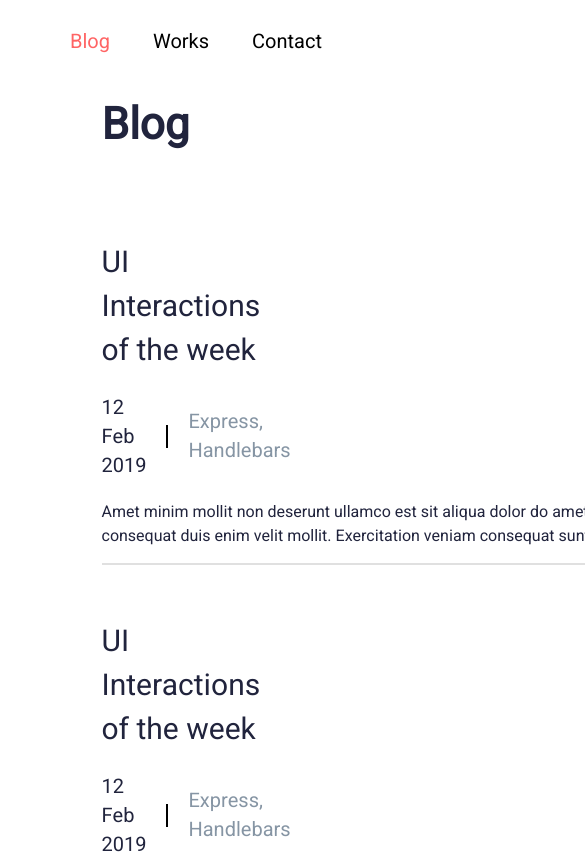
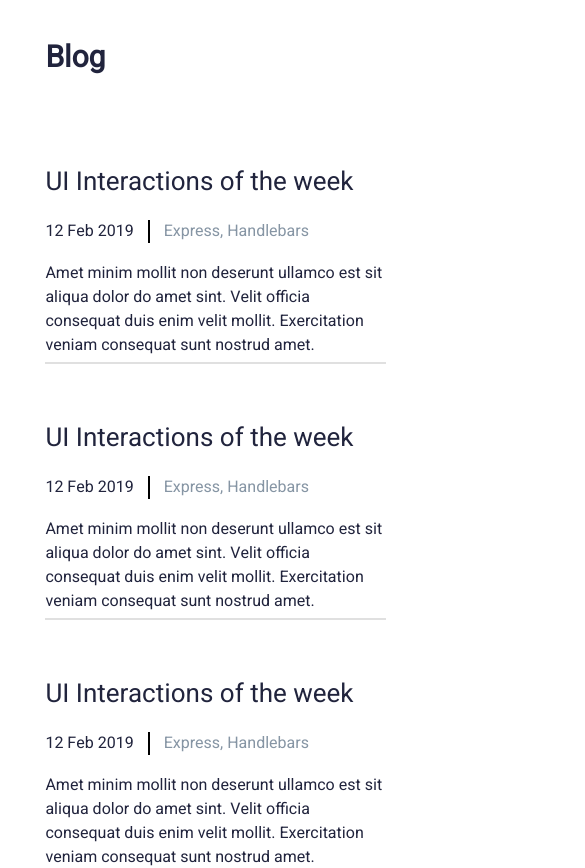
Before and after one commit to ShaikhMisbah17/figma-portfolio-ui, a React (Create React App) app: page /blog in a window 390 px wide. Shown: the top 868 px of the page, 585 px wide, since content can reach past the window. Built offline with nearby package versions, Linux system fonts and the light colour scheme.

Commit message:
updated the media screen work

```diff
--- a/src/components/blog_item/BlogItem.css
+++ b/src/components/blog_item/BlogItem.css
@@ -66,7 +66,39 @@
   height: 0;
 }
 
-@media screen and (max-width: 375px) {
+@media screen and (max-width: 750px) {
+  .blog__items {
+    display: flex;
+    flex-direction: column;
+    row-gap: 19px;
+  }
+  .heading__blog-subtitle {
+    font-weight: 500;
+    font-size: 25px;
+    line-height: 35px;
+  }
+  .date {
+    font-weight: 400;
+    font-size: 14px;
+    line-height: 22px;
+  }
+  .address {
+    font-weight: 400;
+    font-size: 14px;
+    line-height: 22px;
+  }
+  .description {
+    font-weight: 400;
+    font-size: 14px;
+    line-height: 20px;
+    width: 580px;
+  }
+  .divider-horizontal {
+    width: 580px;
+  }
+}
+
+@media screen and (max-width: 500px) {
   .blog__items {
     display: flex;
     flex-direction: column;
@@ -76,6 +108,7 @@
     font-weight: 500;
     font-size: 26px;
     line-height: 38px;
+    width: 312px;
   }
   .content-1 {
     display: flex;
@@ -96,5 +129,10 @@
     font-weight: 400;
     font-size: 16px;
     line-height: 24px;
+    width: 339px;
+  }
+  .divider-horizontal {
+    margin-top: 40px;
+    width: 339px;
   }
 }
--- a/src/container/Blog.css
+++ b/src/container/Blog.css
@@ -22,8 +22,24 @@
   line-height: 60px;
   color: #21243d;
 }
+@media screen and (max-width: 750px) {
+  .navbar {
+    display: none;
+  }
+  .blog__wrapper {
+    width: 89%;
+    row-gap: 55px;
+  }
+}
 
-@media screen and (max-width: 375px) {
+@media screen and (max-width: 500px) {
+  .navbar {
+    display: none;
+  }
+  .blog__wrapper {
+    width: 80%;
+    row-gap: 55px;
+  }
   .heading__blog {
     font-weight: 700;
     font-size: 30px;
```
